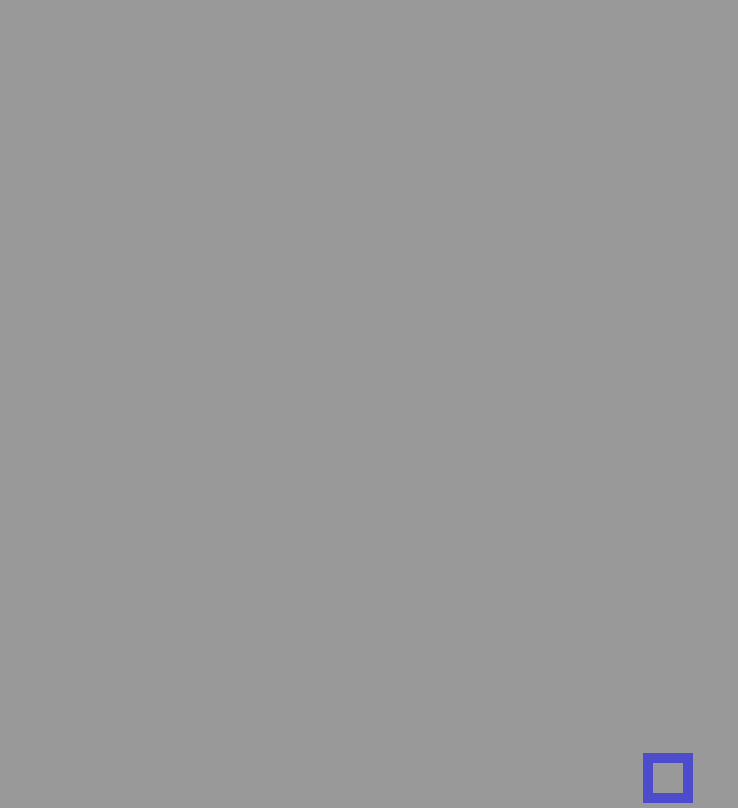
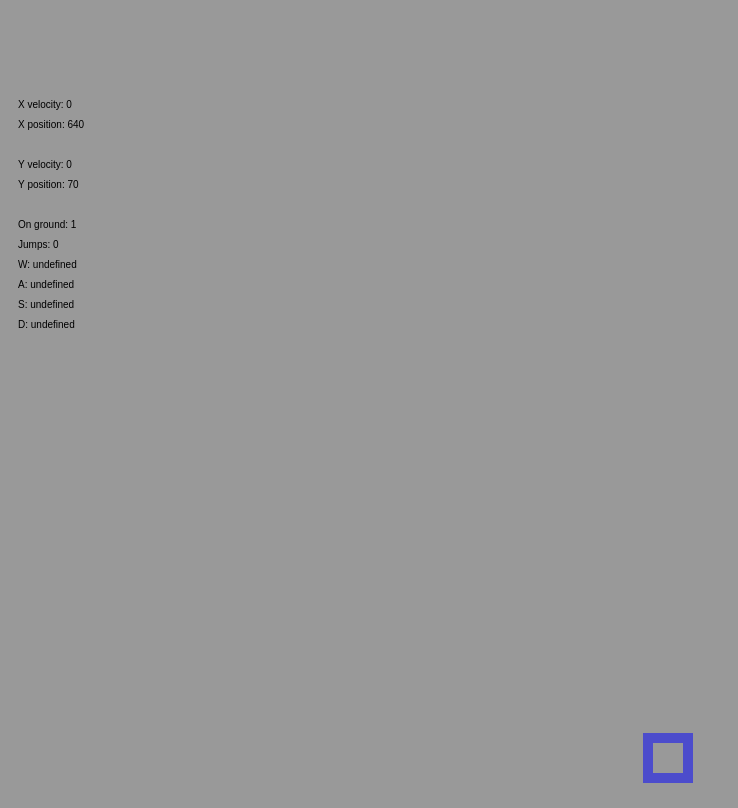
Before and after one commit to pmulholland42/GamePhysics, a plain HTML site: page index.html in a window 1280 px wide. Shown: the whole page, without its empty margins (0-738 px from the left). Drawn offline with Linux system fonts and the light colour scheme.

Commit message:
Added keyboard controls

```diff
--- a/index.html
+++ b/index.html
@@ -5,7 +5,7 @@
         <title>Controller</title>
         <link rel="stylesheet" href="main.css?v={random number/string}">
     </head>
-    <body onload="init()">
+    <body onload="init()" style="overflow:auto; height:100%;">
         <script type="text/javascript" src="myjoystick.js?v={random number/string}"></script>
     </body>
 </html>
--- a/myjoystick.js
+++ b/myjoystick.js
@@ -9,19 +9,29 @@ var touchable = 'createTouch' in document;
 var touch;
 var touching = false;
 var width = window.innerWidth;
+var height = window.innerHeight;
 var halfX = (width/2);
 var stickRadius = 80;	// The max distance of the stick from the base
 var circleRadius = 65;	// The radius of the stick circles
 
-var playerX = halfX;
-var height = window.innerHeight;
-var playerY = (height/2);
+// Physics variables
+var playerX = width/2;
+var playerY = height/2;
 var playerXSpeed = 0;
 var playerYSpeed = 0;
-var gravity = .8;
-// hi there
-var friction = .1;
-var grounded = 0;
+var gravity = 0.8;		// Downward acceleration
+var friction = 0.40;	// Coefficient of friction
+var grounded = 0;		// True when player is on the ground
+var wallBounce = .50;	// Wall bounciness coefficient
+var floorBounce = 0;	// Floor bounciness coefficient
+var maxSpeed = 8;		// Max horizontal speed for the player when on ground
+var floorHeight = 70; 	// Pixels above bottom of window
+var jumps = 0;			// Number of jumps the player has made while in the air
+var maxJumps = 2;		// Single, double, or triple jump, etc.
+var heldKeys = {};		// heldKey[x] is true when the key with that keyCode is being held down
+
+// Keyboard input
+//document.onkeydown = checkKey;
 
 // Initial the canvas
 setupCanvas();
@@ -81,6 +91,18 @@ function draw() {
 	// Erase the entire canvas
     c.clearRect(0, 0, canvas.width, canvas.height);
 	c.lineWidth = "10";
+
+	c.fillText('X velocity: '+playerXSpeed, 10, 100);
+	c.fillText('X position: '+playerX, 10, 120);
+	c.fillText('Y velocity: '+(-playerYSpeed), 10, 160);
+	c.fillText('Y position: '+(height-playerY), 10, 180);
+	c.fillText('On ground: '+grounded, 10, 220);
+	c.fillText('Jumps: '+jumps, 10, 240);
+	c.fillText('W: '+heldKeys[87], 10, 260);
+	c.fillText('A: '+heldKeys[65], 10, 280);
+	c.fillText('S: '+heldKeys[83], 10, 300);
+	c.fillText('D: '+heldKeys[68], 10, 320);
+
 	// If touching the left half of the window
     if ((touching && touch.clientX < halfX) || (mouseDown && baseX < halfX)) {
 		// Get the digital coordinates
@@ -97,8 +119,6 @@ function draw() {
         c.fillText('digy: '+digy, 10, 40);
         c.fillText('anlx: '+anlx, 10, 60);
         c.fillText('anly: '+anly, 10, 80);
-		c.fillText('speedx:'+playerXSpeed, 10, 100);
-		c.fillText('speedy:'+playerYSpeed, 10, 120);
 
 		// Set the circle radius
 		// TODO: make this always be 65 when it's only used on mobile
@@ -124,33 +144,136 @@ function draw() {
 
 	// Player physics
 	playerYSpeed += gravity;
-
 	playerX += playerXSpeed;
 	playerY += playerYSpeed;
-	if (playerY >= (height-50)) {
+
+	// Interpret player input
+	if (heldKeys[65]) {
+		// Left
+		moveLeft();
+	}
+	if (heldKeys[87]) {
+		// Up
+		jump();
+	}
+	if (heldKeys[68]) {
+		// Right
+		moveRight();
+	}
+	if (heldKeys[83]) {
+		// Down
+	}
+
+	// Ground collision detection
+	if (playerY >= (height-floorHeight)) {
 		grounded = 1;
-		playerYSpeed = 0;
-		playerY = height-50;
-		if (playerXSpeed > 0) {
-			playerXSpeed -= friction;
+		jumps = 0;
+		// Bounce off the ground
+		playerYSpeed *= -floorBounce;
+		// Stop bouncing when Y velocity is too low
+		if (Math.abs(playerYSpeed) < 0.5) playerYSpeed = 0;
+		// Set player position to be on the floor
+		playerY = height-floorHeight;
+		// Apply friction when not holding left or right
+		if (!(heldKeys[65] || heldKeys[68])) {
+			if (playerXSpeed > 0) {
+				playerXSpeed -= friction;
+			}
+			else if (playerXSpeed < 0) {
+				playerXSpeed += friction;
+			}
 		}
-		else if (playerXSpeed < 0) {
-			playerXSpeed += friction;
+		// Stop movement when X velocity is too low
+		if (Math.abs(playerXSpeed) < 0.25) {
+			playerXSpeed = 0;
 		}
+	} else {
+		// If coming off the ground, add a jump
+		if (grounded == 1) jumps++;
+		grounded = 0;
 	}
-	if (playerX >= (width-50)) {
-		playerXSpeed = 0;
-		playerX = width-50;
+
+	// Right wall collision detection
+	if (playerX >= (width-40)) {
+		playerXSpeed *= -wallBounce;
+		playerX = width-40;
 	}
-	if (playerX <= 50) {
-		playerXSpeed = 0;
-		playerX = 50;
+	// Left wall collision detection
+	if (playerX <= 0) {
+		playerXSpeed *= -wallBounce;
+		playerX = 0;
 	}
+
 	c.beginPath();
 	c.strokeStyle = "rgba(0, 0, 255, 0.5)";
 	c.rect(playerX, playerY, 40, 40);
 	c.stroke();
 }//draw
+
+// Player movement functions
+function jump() {
+	if (jumps < maxJumps) {
+		playerYSpeed = -20;
+		if (jumps != 0) jumps++;
+	}
+}
+function moveLeft() {
+	if (playerXSpeed > -maxSpeed) {
+		playerXSpeed -= 1;
+	}
+}
+function moveRight() {
+	if (playerXSpeed < maxSpeed) {
+		playerXSpeed += 1;
+	}
+}
+
+document.onkeydown = function(event) {
+	/*if (lastEvent && lastEvent.keyCode == event.keyCode) {
+		return;
+	}*/
+	console.log(event.keyCode);
+
+	if (event.keyCode == 87 && !heldKeys[87]) {
+		jump();
+	}
+
+	heldKeys[event.keyCode] = true;
+}
+
+document.onkeyup = function(event) {
+	console.log(event.keyCode);
+	heldKeys[event.keyCode] = false;
+}
+
+document.onkeypress = function(event) {
+	/*if (event.keyCode == 87) {
+		if (jumps < maxJumps) {
+			playerYSpeed = -20;
+			if (jumps != 0) jumps++;
+		}
+	}*/
+}
+
+function checkKey(e) {
+
+    e = e || window.event;
+
+    if (e.keyCode == '38') {
+        // up arrow
+		console.log("hello");
+    }
+    else if (e.keyCode == '40') {
+        // down arrow
+    }
+    else if (e.keyCode == '37') {
+       // left arrow
+    }
+    else if (e.keyCode == '39') {
+       // right arrow
+    }
+
+}
 
 function onTouchStart(e) {
 	touch = e.touches[0];
```
